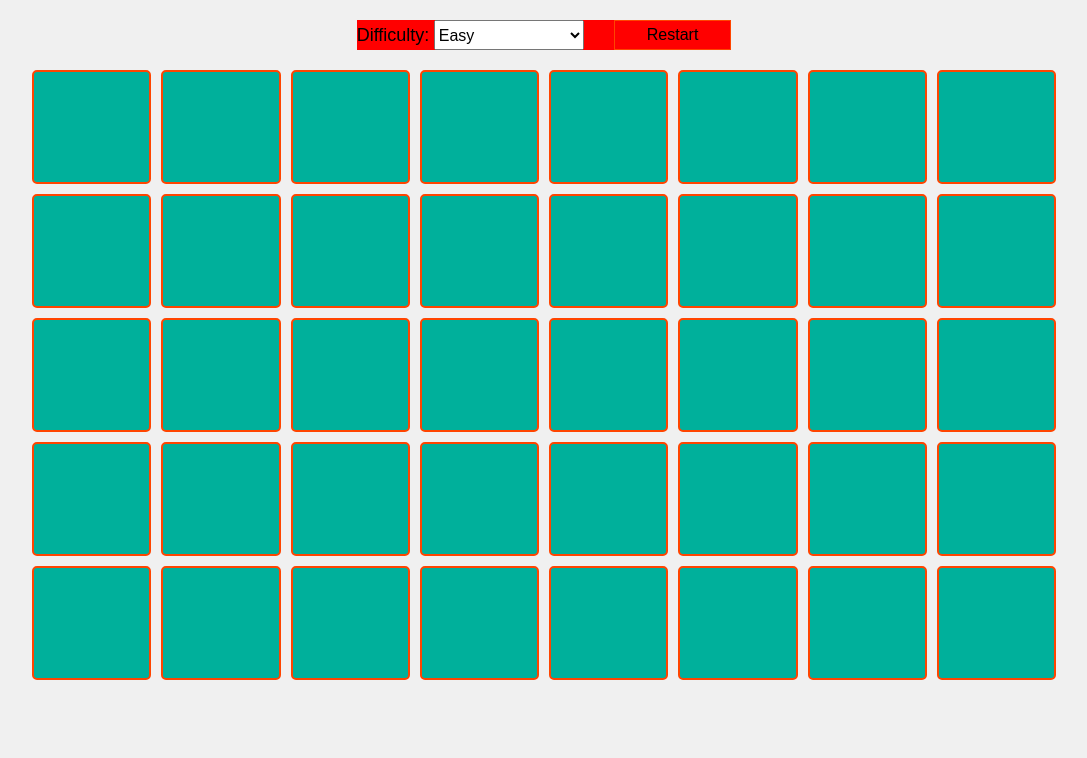
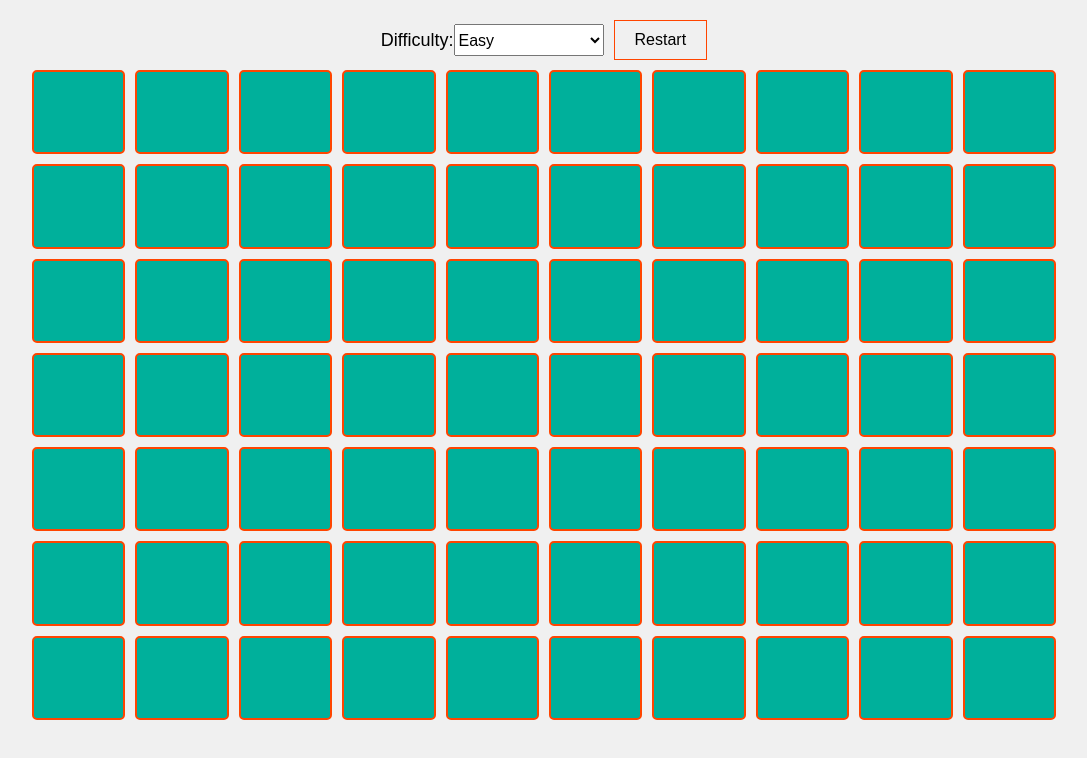
Before and after one commit to mhmdraheem/memory-game, a plain HTML site: page index.html in a window 1280 px wide. Shown: the whole page, without its empty margins (96-1183 px from the left). Drawn offline with nearby package versions, Linux system fonts and the light colour scheme.

Commit message:
fixing margins

```diff
--- a/index.js
+++ b/index.js
@@ -15,9 +15,9 @@ const backfaceImageNames = [
 
 // Difficulty settings
 const difficultySettings = {
-  easy: { minCardSize: 100, gap: 10 },
-  medium: { minCardSize: 80, gap: 10 },
-  hard: { minCardSize: 60, gap: 10 },
+  easy: { minCardSize: 80, gap: 10 },
+  medium: { minCardSize: 60, gap: 10 },
+  hard: { minCardSize: 40, gap: 10 },
 };
 
 let currentDifficulty = "easy";
@@ -26,7 +26,7 @@ function calculateCardDimensions(difficulty) {
   const { minCardSize, gap } = difficultySettings[difficulty];
   const cardsContainer = document.querySelector(".cards");
   const viewportWidth = cardsContainer.clientWidth;
-  const viewportHeight = cardsContainer.clientHeight - 100;
+  const viewportHeight = cardsContainer.clientHeight;
 
   // Calculate the number of columns and rows
   let columns = Math.floor(viewportWidth / (minCardSize + gap));
--- a/main.css
+++ b/main.css
@@ -14,14 +14,13 @@ body {
 .container {
   width: 80%;
   max-width: 1200px;
-  height: 100vh;
+  height: calc(100vh - 100px);
   max-height: 1000px;
-  margin: 0 auto;
+  margin: 20px auto;
   display: flex;
   flex-direction: column;
   align-items: center;
-  justify-content: flex-start;
-  padding: 20px 0;
+  justify-content: space-between;
 }
 
 /* select:invalid { color: gray; } */
@@ -36,31 +35,37 @@ option {
   color: black;
 }
 
+.difficulty-menu {
+  display: flex;
+  flex-wrap: wrap;
+  align-items: center;
+}
+
 .difficulty-menu label {
   font-size: 18px;
-  text-align: center;
 }
 
 .difficulty-menu select {
   width: 150px;
-  height: 100%;
+  height: 80%;
+  min-height: 30px;
   font-size: 16px;
+  display: block;
 }
 
 .top-header {
-  height: 30px;
+  margin: 0 auto 10px;
   display: flex;
+  flex-wrap: wrap;
   align-items: stretch;
-  gap: 30px;
-  margin-bottom: 20px;
-  background-color: red;
+  justify-content: space-between;
+  gap: 10px;
 }
 
 .restart {
-  height: 100%;
+  padding: 10px 20px;
   color: black;
   text-decoration: none;
-  padding: 0.5rem 2rem;
   border: 1px solid orangered;
   display: flex;
   align-items: center;
@@ -73,7 +78,7 @@ option {
   justify-content: center;
   align-content: flex-start;
   width: 100%;
-  height: 100%;
+  flex: 1;
 }
 
 .flippig-card {
```
